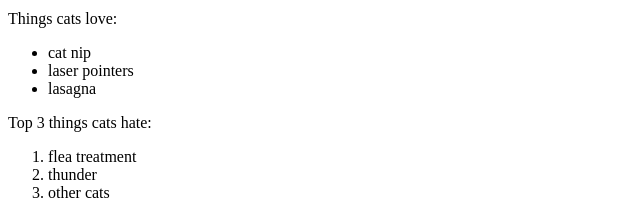
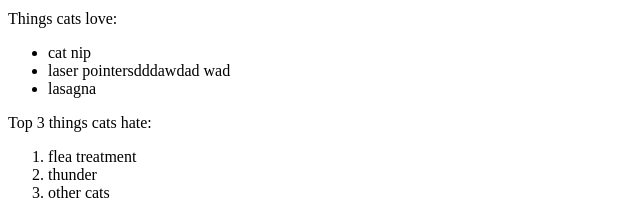
Before and after one commit to Kuzminih305/Js, a plain HTML site: page index.html in a window 1280 px wide. Shown: the part 395-612 px from the top of the page, 0-640 px from the left. Drawn offline with Linux system fonts and the light colour scheme.

Commit message:
dddasdqweqweqwe

```diff
--- a/index.html
+++ b/index.html
@@ -14,7 +14,7 @@
       <p>Things cats love:</p>
       <ul>
         <li>cat nip</li>
-        <li>laser pointers</li>
+        <li>laser pointersdddawdad wad</li>
         <li>lasagna</li>
       </ul>
       <p>Top 3 things cats hate:</p>
```
